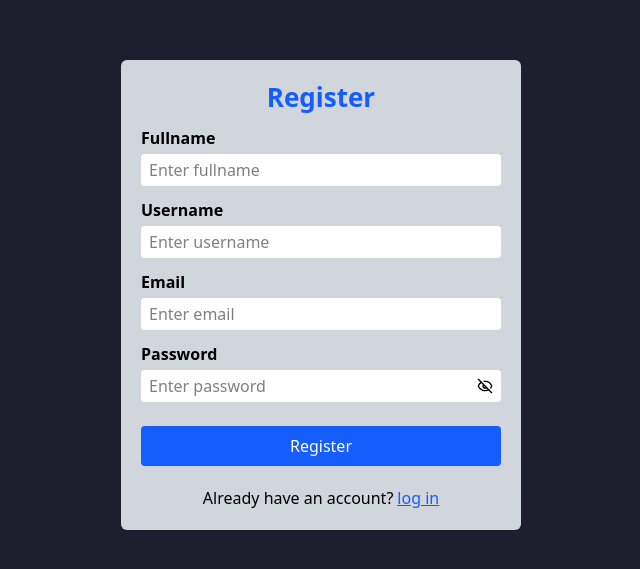
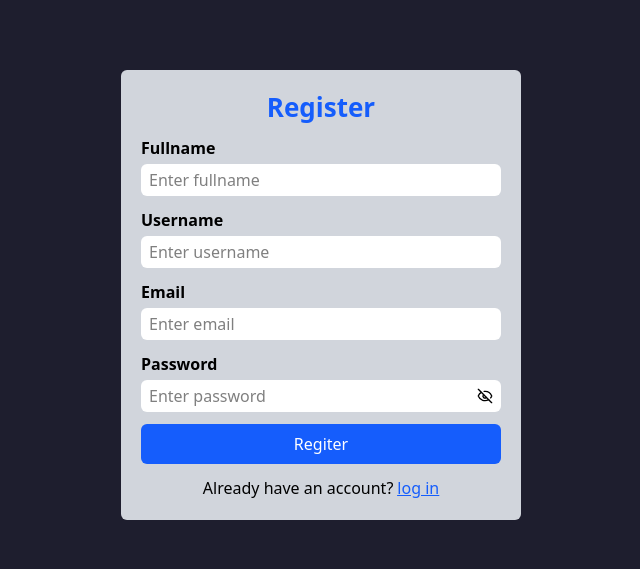
Before and after one commit to Siddarth474/MERN-Stack-Expense-Tracker, a React (Vite) app in the folder frontend/: page /register in a window 1280 px wide. Shown: the part 105-674 px from the top of the page, without its empty margins (319-959 px from the left). Built offline with nearby package versions, Linux system fonts and the light colour scheme; no server answers.

Commit message:
login/regiter fixed

```diff
--- a/frontend/package.json
+++ b/frontend/package.json
@@ -15,8 +15,8 @@
     "lucide-react": "^0.427.0",
     "react": "^19.1.1",
     "react-dom": "^19.1.1",
+    "react-hot-toast": "^2.6.0",
     "react-router-dom": "^7.8.0",
-    "react-toastify": "^11.0.5",
     "recharts": "^3.1.2",
     "tailwindcss": "^4.1.11"
   },
--- a/frontend/src/App.jsx
+++ b/frontend/src/App.jsx
@@ -3,9 +3,8 @@ import {Navigate, Route, Routes} from 'react-router-dom'
 import './App.css'
 import RegisterForm from './components/loginRegister/RegisterForm'
 import LoginForm from './components/loginRegister/LoginForm'
-import Sidebar from './components/expensePages/Sidebar'
 import ExpenseForm from './components/expensePages/ExpenseForm'
-import { ToastContainer } from 'react-toastify'
+import { Toaster } from 'react-hot-toast';
 import DashBoard from './components/expensePages/DashBoard'
 
 function App() {
@@ -20,7 +19,7 @@ function App() {
           <Route path='/dashboard' element={<DashBoard />} />
           <Route path='/form' element={<ExpenseForm />} />
         </Routes>
-        <ToastContainer />
+        <Toaster position="top-right" reverseOrder={false} />
     </div>
   )
 }
--- a/frontend/src/components/loginRegister/LoginForm.jsx
+++ b/frontend/src/components/loginRegister/LoginForm.jsx
@@ -2,16 +2,17 @@ import React, { useContext, useState } from 'react'
 import { Link, useNavigate } from 'react-router-dom';
 import { handleFailure, handleSuccess } from '../../utils/notification';
 import axios from '../../utils/apiCall';
-import { Eye, EyeOff } from 'lucide-react';
+import { Eye, EyeOff, Loader } from 'lucide-react';
 import { ExpenseApi } from '../../context/expenseContext';
 
 const LoginForm = () => {
-  const BASE_URL = import.meta.env.VITE_BACKEND_PUBLIC_URL;
 
   const [loginInfo, setLoginInfo] = useState({
     email: '',
     password: '',
   });
+
+  const [loading, setLoading] = useState(false);
 
   const navigate = useNavigate();
   const {setUsername} = useContext(ExpenseApi);
@@ -34,12 +35,12 @@ const LoginForm = () => {
     }
 
     try {
+      setLoading(true);
       const response = await axios.post('/users/login', loginInfo);
-
       const {success, message, data} = response.data;
-      console.log(response.data)
       const {user} = data;
       setUsername(user.username);
+
       if(success) {
         handleSuccess(message);
         setTimeout(() => {
@@ -54,12 +55,15 @@ const LoginForm = () => {
 
     } catch (error) {
       if(error.response) {
+        setLoading(false);
         const {data, message} = error.response.data;
-        console.log(error.response.data)
         const details = data?.details[0]?.message;
         handleFailure(details || message);
       }
       else handleFailure("SERVER ERROR: " + error.message);
+
+    }finally{
+      setLoading(false);
     }
   }
 
@@ -77,12 +81,12 @@ const LoginForm = () => {
             placeholder='Enter email'
             autoFocus
             value={loginInfo.email}
-            className='px-2 py-1 rounded bg-white outline-0' />
+            className='px-2 py-1 rounded-md bg-white outline-0' />
           </div>
 
-          <div className='flex flex-col gap-1 mb-3'>
+          <div className='flex flex-col gap-1 mb-5'>
             <label htmlFor='password' className='font-semibold'>Password</label>
-            <div className='flex items-center justify-between bg-white px-2 py-1 rounded'>
+            <div className='flex items-center justify-between bg-white px-2 py-1 rounded-md'>
               <input onChange={handleChange}
                 name='password'
                 id='password'
@@ -94,8 +98,15 @@ const LoginForm = () => {
             </div>
           </div>
 
-          <button type='submit' className='w-full bg-blue-600 text-white my-3 p-2
-          rounded cursor-pointer hover:bg-blue-500'>Login</button>
+          <button
+            type='submit'
+            disabled={loading}
+            className='w-full flex items-center justify-center bg-blue-600 text-white p-2
+            rounded-md cursor-pointer hover:bg-blue-500'>
+              {loading ? (
+                <Loader className="h-5 w-5 animate-spin text-white" />
+              ) : 'Login'}
+          </button>
         </form>
 
         <div className='flex gap-1 mt-2 justify-center items-center'>
--- a/frontend/src/components/loginRegister/RegisterForm.jsx
+++ b/frontend/src/components/loginRegister/RegisterForm.jsx
@@ -2,9 +2,7 @@ import React, {useState } from 'react'
 import { Link, useNavigate } from 'react-router-dom'
 import { handleFailure, handleSuccess } from '../../utils/notification';
 import axios from '../../utils/apiCall';
-import { Eye, EyeOff } from 'lucide-react';
-
-//import { ApiCall } from '../utils/apiCall';
+import { Eye, EyeOff, Loader } from 'lucide-react';
 
 const RegisterForm = () => {
   const navigate = useNavigate();
@@ -16,6 +14,7 @@ const RegisterForm = () => {
     password: ''
   });
 
+  const [loading, setLoading] = useState(false);
   const [showPassword, setShowPassword] = useState(false);
   const Icon = showPassword ? Eye : EyeOff;
 
@@ -35,6 +34,7 @@ const RegisterForm = () => {
     }
 
     try {
+      setLoading(true);
       const response = await axios.post('/users/register', registerInfo);
 
       const {success, message} = response.data;
@@ -46,15 +46,18 @@ const RegisterForm = () => {
         },2000);
       }
 
-
     } catch (error) {
       if (error.response) {
+        setLoading(false);
         const { message, data } = error.response.data;
         const details = data?.details?.[0]?.message;
         handleFailure(details || message);
       } else {
         handleFailure("SERVER ERROR: " + error.message);
       }
+
+    }finally{
+      setLoading(false);
     }
   }
 
@@ -73,7 +76,7 @@ const RegisterForm = () => {
             placeholder='Enter fullname'
             autoFocus
             value={registerInfo.fullname}
-            className='px-2 py-1 rounded bg-white outline-0' />
+            className='px-2 py-1 rounded-md bg-white outline-0' />
         </div>
 
         <div className='flex flex-col gap-1 mb-3'>
@@ -84,7 +87,7 @@ const RegisterForm = () => {
             type='text'
             placeholder='Enter username'
             value={registerInfo.username}
-            className='px-2 py-1 rounded bg-white outline-0' />
+            className='px-2 py-1 rounded-md bg-white outline-0' />
         </div>
 
         <div className='flex flex-col gap-1 mb-3'>
@@ -95,12 +98,12 @@ const RegisterForm = () => {
             type='email'
             placeholder='Enter email'
             value={registerInfo.email}
-            className='px-2 py-1 rounded bg-white outline-0' />
+            className='px-2 py-1 rounded-md bg-white outline-0' />
         </div>
 
         <div className='flex flex-col gap-1 mb-3'>
           <label htmlFor='password' className='font-semibold'>Password</label>
-          <div className='flex items-center justify-between bg-white px-2 py-1 rounded'>
+          <div className='flex items-center justify-between bg-white px-2 py-1 rounded-md'>
             <input onChange={handleChange}
               name='password'
               id='password'
@@ -112,8 +115,15 @@ const RegisterForm = () => {
           </div>
         </div>
 
-        <button type='submit' className='w-full bg-blue-600 text-white my-3 p-2
-        rounded cursor-pointer hover:bg-blue-500'>Register</button>
+        <button
+          disabled={loading}
+          type='submit'
+          className='w-full flex justify-center items-center bg-blue-600 text-white my-3 p-2
+          rounded-md cursor-pointer hover:bg-blue-500'>
+            {loading ? (
+              <Loader className="h-5 w-5 animate-spin text-white" />
+            ) : 'Regiter'}
+        </button>
       </form>
 
       <div className='flex gap-1 mt-2 justify-center items-center'>
--- a/frontend/src/main.jsx
+++ b/frontend/src/main.jsx
@@ -3,7 +3,6 @@ import { createRoot } from 'react-dom/client'
 import './index.css'
 import App from './App.jsx'
 import {BrowserRouter} from 'react-router';
-import 'react-toastify/ReactToastify.css';
 import ExpenseApiProvider from './context/expenseContext';
 
 createRoot(document.getElementById('root')).render(
--- a/frontend/src/utils/notification.js
+++ b/frontend/src/utils/notification.js
@@ -1,20 +1,18 @@
-import { toast } from "react-toastify";
+import toast from 'react-hot-toast';
 
 export const handleSuccess = (msg) => {
     toast.success(msg, {
-        position: 'top-right',
         style: {
-            background: "#dcfce7", // green background
-            color: "#4caf50",         // text color
+            background: "#dcfce7",
+            color: "#4caf50",
         },
     });
 }
 
 export const handleFailure = (msg) => {
     toast.error(msg, {
-        position: 'top-right',
          style: {
-            background: "#ffe2e2", // red background
+            background: "#ffe2e2",
             color: "#f44336",
         },
     });
```
Also changed, not shown: 1 other file (tests, documents, lock files or other folders).
